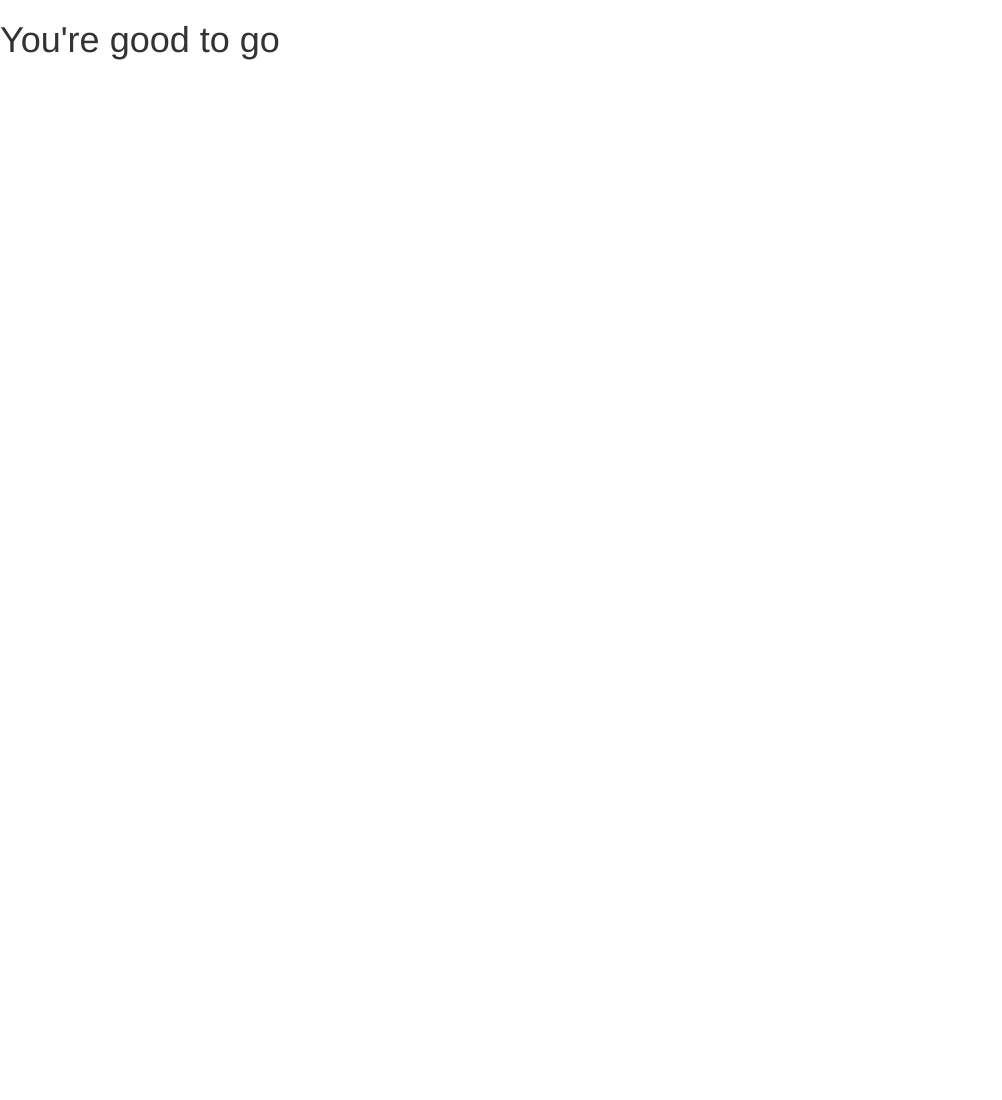
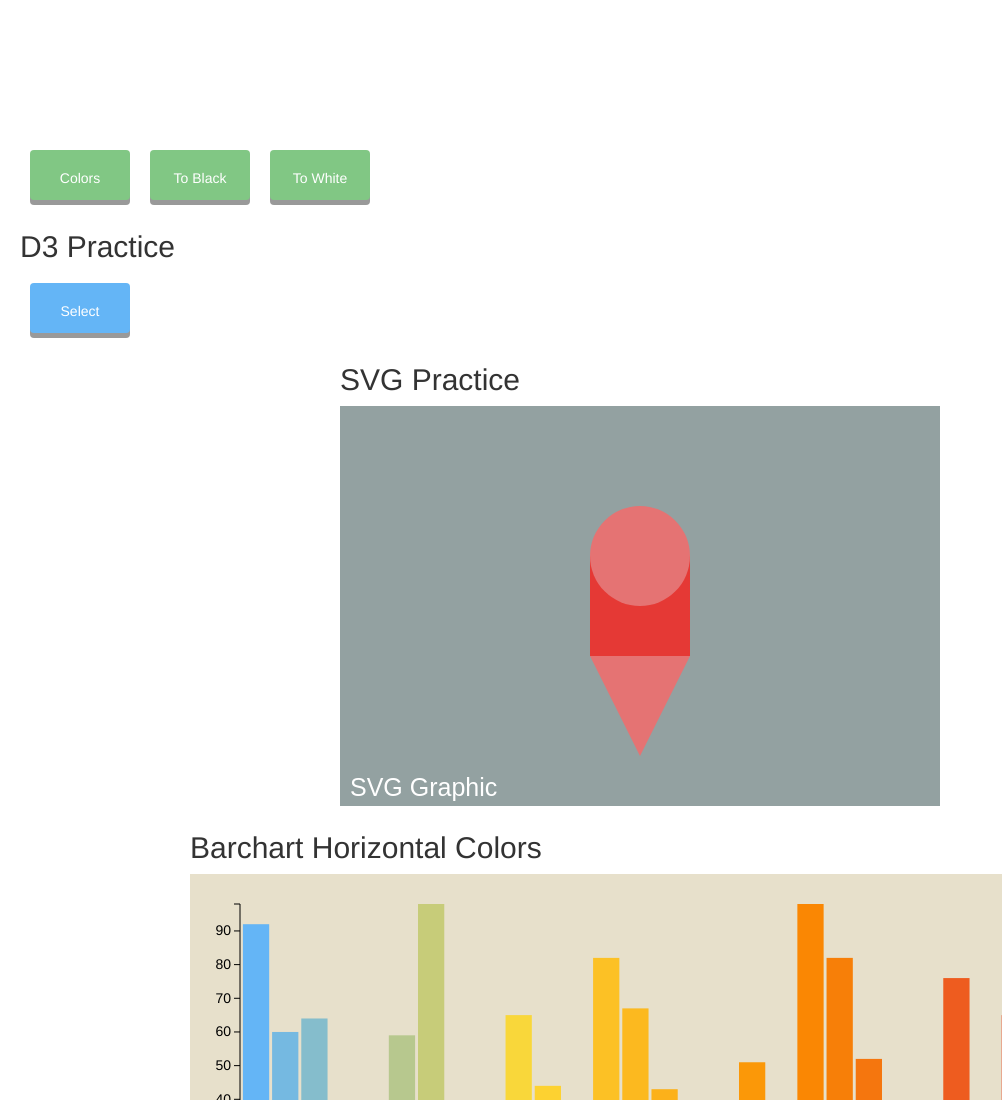
Before and after one commit to cekane/Learning-D3, a React app: page / in a window 1280 px wide. Shown: the top 1100 px of the page, without its empty margins (0-1002 px from the left). Before the commit the page ends 800 px from the top, so only its background shows below. Built offline with nearby package versions, Linux system fonts and the light colour scheme.

Commit message:
Initial commit for D3

```diff
--- a/components/App.js
+++ b/components/App.js
@@ -1,4 +1,6 @@
 import React from 'react';
+
+import { Container } from './Container'
 
 export class App extends React.Component {
 
@@ -8,10 +10,7 @@ export class App extends React.Component {
 
   render() {
     return (
-			<div>
-				<h1>You're good to go</h1>
-			</div>
-
+      <Container/>
     );
   }
 }
--- /dev/null
+++ b/components/BarChart/BarChart.scss
@@ -0,0 +1,4 @@
+.oContainer{
+	margin-right:20px;
+	margin-left:20px;
+}
--- /dev/null
+++ b/components/BarChart/index.js
@@ -0,0 +1,170 @@
+import React from 'react'
+
+import { oContainer } from './BarChart.scss'
+
+
+import className from 'classnames'
+
+export class BarChart extends React.Component{
+  constructor(props){
+    super(props);
+  }
+
+  assignColor(barData)
+  {
+    if (this.props.colorAlign === 'horizontal'){
+      return d3.scale.linear()
+                .domain([0, barData.length * .33, barData.length * .66, barData.length])
+                .range(['#64B5F6', '#FDD835', '#FB8C00' ,'#E53935']);
+    }
+    else{
+      return d3.scale.linear()
+                .domain([0, d3.max(barData)])
+                .range(['#BA68C8', '#8E24AA']);
+    }
+  }
+
+  colorStyle(color){
+    if(this.props.colorAlign === 'horizontal'){
+      return function(d, i){
+        return color(i);
+      }
+    }
+    else{
+      return color
+    }
+  }
+
+  yScale(barData, d, height){
+    var yScaler = d3.scale.linear()
+              .domain([0, d3.max(barData)])
+              .range([0, height])
+    return yScaler(d)
+  }
+
+  componentDidMount(){
+    var barData = []
+    const that =this
+
+    d3.tsv('./components/BarChart/Data/data.tsv', function(data){
+      data.map(k=>{
+        barData.push(k.Value)
+      })
+
+      var margin = { top: 30, right: 30 , bottom: 40, left: 50 }
+      var height = 400 - margin.top - margin.bottom,
+          width = 900 - margin.left - margin.right,
+          barWidth = 50,
+          barOffset = 5;
+
+      var xScale = d3.scale.ordinal()
+              .domain(d3.range(0, barData.length))
+              .rangeBands([0, width], .1)
+
+      var color = that.assignColor(barData)
+
+      var tooltip = d3.select("#"+that.props.chartID)
+              .append('div')
+              .style('position', 'absolute')
+              .style('padding', '0 10px')
+              .style('background', 'white')
+              .style('opacity', 0)
+
+      var barChart = d3.select("#"+that.props.chartID)
+        .append('svg')
+        .style('background', '#E7E0CB')
+          .classed('svg'+that.props.chartID, true)
+          .attr('width', width + margin.left + margin.right)
+          .attr('height', height + margin.top + margin.bottom )
+          .append('g')
+          .attr('transform', 'translate('+ margin.left+', '+margin.top+')')
+          .selectAll('rect').data(barData)
+          .enter().append('rect')
+            .style('fill', that.colorStyle( color ))
+            .attr('width', xScale.rangeBand())
+            .attr('height', 0)
+            .attr('x', function(d, i){
+              return xScale(i)
+            })
+            .attr('y', height)
+
+      .on('mouseover', function(d){
+        tooltip.transition()
+          .style('opacity', .9)
+
+        tooltip.html(d)
+          .style('left', (d3.event.pageX - 35) + 'px')
+          .style('top', (d3.event.pageY - 30) + 'px')
+
+        d3.select(this)
+          .style('opacity', .5)
+
+      })
+
+      .on('mouseout', function(d){
+        d3.select(this)
+          .style('opacity', 1)
+
+        tooltip.transition()
+          .style('opacity', 0)
+      })
+
+      barChart.transition()
+        .attr('height', function(d){
+              return that.yScale(barData, d, height);
+          })
+        .attr('y', function(d){
+              return height - that.yScale(barData, d, height);
+          })
+        .delay(function(d, i){
+          return i * 10;
+        })
+        .duration(1000)
+        .ease('elastic')
+
+
+      var vGuideScale = d3.scale.linear()
+        .domain([0, d3.max(barData)])
+        .range([height, 0])
+
+      var vAxis = d3.svg.axis()
+        .scale(vGuideScale)
+        .orient('left')
+        .ticks(10)
+
+      var vGuide = d3.select('.svg'+that.props.chartID).append('g')
+        vAxis(vGuide)
+        vGuide.attr('transform', 'translate('+ margin.left + ',' + margin.top +')')
+        vGuide.selectAll('path')
+          .style({ fill:'none' , stroke: "#000"})
+        vGuide.selectAll('line')
+          .style({ stroke: "#000"})
+
+      var hAxis = d3.svg.axis()
+        .scale(xScale)
+        .orient('bottom')
+        .tickValues(xScale.domain().filter(function(d,i){
+          return !(i% (barData.length/5));
+        }))
+
+      var hGuide = d3.select('.svg'+that.props.chartID).append('g')
+        hAxis(hGuide)
+        hGuide.attr('transform', 'translate('+ margin.left + ',' + (height + margin.top) +')')
+        hGuide.selectAll('path')
+          .style({ fill:'none' , stroke: "#000"})
+        hGuide.selectAll('line')
+          .style({ stroke: "#000"})
+
+
+    })
+  }
+
+  render () {
+    return (
+      <span id={ this.props.chartID } className={ oContainer }>
+        <h2>{ this.props.title }</h2>
+        <div id={this.props.chartID}/>
+      </span>
+    )
+  }
+}
--- /dev/null
+++ b/components/Button/Button.scss
@@ -0,0 +1,74 @@
+.button {
+  padding-top: 36px;
+  font-size: 24px;
+  text-align: center;
+  cursor: pointer;
+  color: #fff;
+  background-color: #81C784;
+  border-radius: 4px;
+  box-shadow: 0 5px #999;
+  width: 200px;
+  height: 100px;
+  margin: 10px;
+  display: inline-block;
+}
+
+.button:hover {background-color: #3e8e41}
+
+.button:active {
+  background-color: #43A047;
+  box-shadow: 0 5px #666;
+  transform: translateY(4px);
+}
+
+.small{
+  height:50px;
+  width:100px;
+  font-size: 14px;
+  padding-top: 18px;
+}
+
+.medium{
+  height:75px;
+  width:150px;
+  font-size: 18px;
+  padding-top: 27px;
+}
+
+.blue{
+  background-color: #64B5F6;
+}
+.blue:hover { background-color: #1E88E5 }
+
+.red{
+  background-color: #E57373;
+}
+.red:hover { background-color: #E53935 }
+
+.orange{
+  background-color: #FFB74D;
+}
+.orange:hover { background-color: #FB8C00 }
+
+.yellow{
+  background-color: #FFF176;
+}
+.yellow:hover { background-color: #FDD835 }
+
+.purple{
+  background-color: #BA68C8;
+}
+.purple:hover { background-color: #8E24AA }
+
+/*
+  lightBlue               : #64B5F6;
+  blue                    : #1E88E5;
+  lightRed                : #E57373;
+  red                     : #E53935;
+  lightOrange             : #FFB74D;
+  orange                  : #FB8C00;
+  lightYellow             : #FFF176;
+  yellow                  : #FDD835;
+  lightPurple             : #BA68C8;
+  purple                  : #8E24AA;
+*/
--- /dev/null
+++ b/components/Button/index.js
@@ -0,0 +1,48 @@
+import React from 'react'
+
+import { button, small, medium, blue, red, orange, yellow, purple } from './Button.scss'
+
+
+import className from 'classnames'
+
+export class Button extends React.Component{
+  constructor(props){
+    super(props);
+  }
+
+  render () {
+
+  	var size = '';
+  	switch(this.props.size){
+  		case 'small':
+  			size = small;
+  			break;
+  		case 'medium':
+  			size = medium;
+  			break;
+  	}
+
+  	var color = '';
+  	switch(this.props.color){
+  		case 'blue':
+  			color = blue;
+  			break;
+  		case 'red':
+  			color = red;
+  			break;
+  		case 'orange':
+  			color = orange;
+  			break;
+  		case 'yellow':
+  			color = yellow;
+  			break;
+      case 'purple':
+        color = purple;
+        break;
+  	}
+
+    return (
+        <div className={ className(button, size, color)  } onClick={ this.props.handleOnClick }>{this.props.text}</div>
+    )
+  }
+}
--- /dev/null
+++ b/components/Container/Container.scss
@@ -0,0 +1,17 @@
+.box{
+  width:100%;
+  height: 60px;
+}
+
+.oContainer{
+  padding:20px;
+  width:auto;
+  height: auto;
+}
+
+.flexContainer{
+	display: flex;
+	flex-wrap: wrap;
+	align-items: center;
+	justify-content: center;
+}
--- /dev/null
+++ b/components/Container/index.js
@@ -0,0 +1,55 @@
+import React from 'react';
+
+import { Button } from '../Button'
+import { PracticeD3 } from '../PracticeD3'
+import { PracticeSVG } from '../PracticeSVG'
+import { BarChart } from '../BarChart'
+import { PieChart } from '../PieChart'
+import { box, chart, oContainer, flexContainer } from './Container.scss'
+
+export class Container extends React.Component {
+
+  constructor(props) {
+    super(props)
+  }
+
+  render() {
+    var lineData = [{ x: 1, y: 5 }, { x: 20, y:20 }, { x: 40, y:10 }, { x:60, y:40 }, { x:80, y:5 }, { x:100, y:60 }]
+    return (
+      <div id='body' className={ oContainer }>
+        <div className={box}  id='funColors'/>
+        <div className={box}  id='funColors'/>
+
+
+        <Button text={ 'Colors' } handleOnClick={
+          k=>{ d3.selectAll("#funColors").style("background-color", function() {
+              return "hsl(" + Math.random() * 360 + ",100%,50%)";
+            });
+          }
+        }
+        size={ 'small' }/>
+
+        <Button text={ 'To Black' } handleOnClick={
+          x=>{
+            d3.select("body").transition().duration(1000).style("background-color", "black");
+          }
+        }
+        size={ 'small' }/>
+
+        <Button text={ 'To White' } handleOnClick={
+          x=>{
+            d3.select("body").transition().duration(1000).style("background-color", "white");
+          }
+        }
+        size={ 'small' }/>
+        <PracticeD3 data={ lineData } />
+        <div className={ flexContainer }>
+          <PracticeSVG />
+          <BarChart chartID={'chart1'} colorAlign={ 'horizontal' } title={ 'Barchart Horizontal Colors' }/>
+          <BarChart chartID={'chart2'} colorAlign={ 'vertical' } title={ 'Barchart Vertical Colors' }/>
+          <PieChart chartID={'chart3'} title={ 'Pie Chart' } />
+        </div>
+      </div>
+    );
+  }
+}
--- /dev/null
+++ b/components/PieChart/PieChart.scss
@@ -0,0 +1,4 @@
+.oContainer{
+	margin-right:20px;
+	margin-left:20px;
+}
--- /dev/null
+++ b/components/PieChart/index.js
@@ -0,0 +1,57 @@
+import React from 'react'
+
+import { oContainer } from './PieChart.scss'
+
+
+import className from 'classnames'
+
+export class PieChart extends React.Component{
+  constructor(props){
+    super(props);
+  }
+
+  componentDidMount(){
+    var width = 600,
+        height = 400,
+        radius = 200;
+
+    var piedata = [
+      {label: "Barot", value: 50},
+      {label: "Pete", value: 190},
+      {label: "Garrot", value: 50},
+      {label: "Barot", value: 80}
+    ]
+
+    var pie = d3.layout.pie()
+      .value(function(d){
+        return d.value;
+      })
+
+    var arc = d3.svg.arc()
+      .outerRadius(radius)
+
+    var colors = d3.scale.linear()
+                .range(['#BA68C8', '#8E24AA'])
+
+    var pieChart = d3.select('#'+this.props.chartID).append('svg')
+      .attr('width', width)
+      .attr('height', height)
+      .append('g')
+      .attr('transform', 'translate('+(width-radius)+','+(height-radius)+')')
+      .selectAll('path').data(pie(piedata))
+      .enter().append('path')
+        .attr('fill', function(d,i){
+          return colors(i);
+        })
+        .attr('d', arc)
+  }
+
+  render () {
+    return (
+      <span id={ this.props.chartID } className={ oContainer }>
+        <h2>{ this.props.title }</h2>
+        <div id={this.props.chartID}/>
+      </span>
+    )
+  }
+}
--- /dev/null
+++ b/components/PracticeD3/PracticeD3.scss
@@ -0,0 +1,3 @@
+#graph circle{
+	fill:red;
+}
--- /dev/null
+++ b/components/PracticeD3/index.js
@@ -0,0 +1,53 @@
+import React from 'react'
+
+import { graph } from './PracticeD3.scss'
+import { Button } from '../Button'
+
+import className from 'classnames'
+
+
+export class PracticeD3 extends React.Component{
+  constructor(props){
+    super(props);
+  }
+
+  selectPractice()
+  {
+    var myStyles = [
+        { width : 200, color : '#64B5F6', name: 'Connor Kane' },
+        { width : 210, color : '#E57373', name: 'Connor Lame' },
+        { width : 190, color : '#64B5F6', name: 'Connor Tame' },
+        { width : 221, color : '#E57373', name: 'Connor Fame' },
+        { width : 231, color : '#64B5F6', name: 'Connor Mame' },
+        { width : 185, color : '#E57373', name: 'Connor Same' }
+      ];
+
+    d3.selectAll('#chart').selectAll('div')
+      .data(myStyles)
+      .enter().append('div')
+      .classed('item', true)
+      .text(function(d){
+        return d.name;
+      })
+      .style('background' , function(d) {
+        return d.color;
+      })
+      .style('color', 'white')
+      .style('width', function(d){
+        return d.width + 'px';
+      })
+  }
+
+  render () {
+    return (
+        <section id="chart">
+          <h2>D3 Practice</h2>
+          <Button size={ 'small' } color={ 'blue' } text={ 'Select' } handleOnClick={
+            k=>{
+              this.selectPractice()
+            }
+          }/>
+        </section>
+    )
+  }
+}
--- /dev/null
+++ b/components/PracticeSVG/PracticeSVG.scss
@@ -0,0 +1,15 @@
+.svgStyle{
+	background: #93A1A1;
+}
+
+.red{
+	fill: #E53935;
+}
+
+.lightRed{
+	fill: #E57373;
+}
+.oContainer{
+	margin-right:20px;
+	margin-left:20px;
+}
--- /dev/null
+++ b/components/PracticeSVG/index.js
@@ -0,0 +1,28 @@
+import React from 'react'
+
+import { svgStyle, red, lightRed, oContainer } from './PracticeSVG.scss'
+
+
+import className from 'classnames'
+
+export class PracticeSVG extends React.Component{
+  constructor(props){
+    super(props);
+  }
+
+  render () {
+    return (
+        <div className={ oContainer }>
+          <h2>SVG Practice</h2>
+          <svg width="600" height="400" className={ svgStyle }>
+            <rect x="250" y="150" width="100" height="100" className={ red } />
+            <circle cx="300" cy="150" r="50" className={ lightRed }/>
+            <text x="10" y="390" fontFamily="sans-serif" fontSize="25" fill="white">SVG Graphic</text>
+            <g id="triangle">
+              <polyline points="250 250, 300 350, 350 250" className={lightRed}/>
+            </g>
+          </svg>
+        </div>
+    )
+  }
+}
--- a/index.html
+++ b/index.html
@@ -2,11 +2,12 @@
 <html lang="en">
 <head>
 	<meta charset="UTF-8">
-	<title>React Practice</title>
+	<title>D3 Practice</title>
 	<link rel="stylesheet" href="https://maxcdn.bootstrapcdn.com/bootstrap/3.3.6/css/bootstrap.min.css" integrity="sha384-1q8mTJOASx8j1Au+a5WDVnPi2lkFfwwEAa8hDDdjZlpLegxhjVME1fgjWPGmkzs7" crossorigin="anonymous">
 
 	<link href="https://fonts.googleapis.com/icon?family=Material+Icons"
       rel="stylesheet">
+    <script type="text/javascript" src="https://cdnjs.cloudflare.com/ajax/libs/d3/3.5.5/d3.js"></script>
 </head>
 	<div id="app"></div>
 	<script src="index.js"></script>
--- a/package.json
+++ b/package.json
@@ -15,6 +15,8 @@
     "babel-preset-react": "^6.5.0",
     "classnames": "^2.2.5",
     "css-loader": "^0.23.1",
+    "d3": "^4.1.1",
+    "d3-axis": "^1.0.0",
     "node-sass": "^3.7.0",
     "node-uuid": "^1.4.7",
     "react": "^15.1.0",
```
Also changed, not shown: components/BarChart/Data/data.tsv (added, +29 -0 lines). Lines whose indentation alone changed are shown as unchanged.
